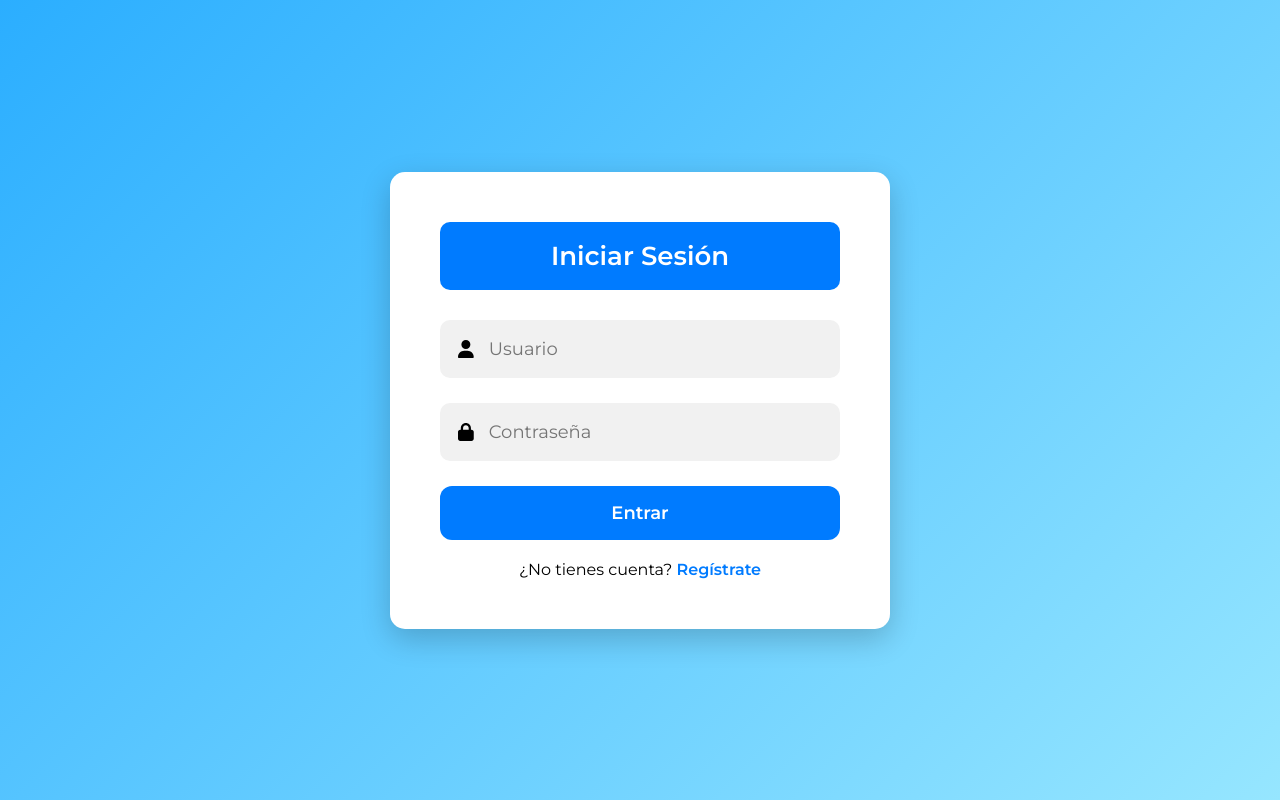
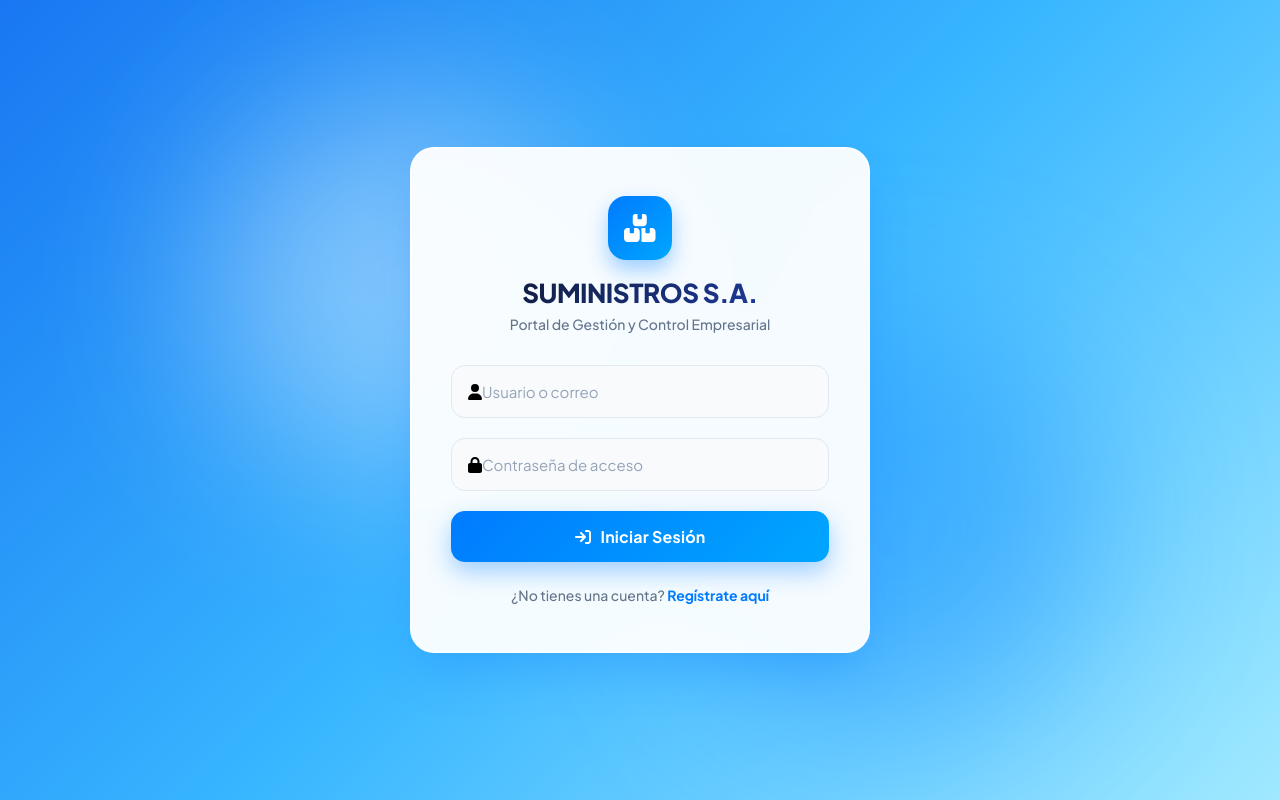
Before and after one commit to yandellcuevas-sketch/SuministrosSA, a PHP site: page /Suministros/LoginUser/login.php in a window 1280 px wide. Run offline with PHP 8.4, Linux system fonts and the light colour scheme.

Commit message:
Update login design to premium aesthetic and sync pages

```diff
--- a/LoginUser/login.css
+++ b/LoginUser/login.css
@@ -1,99 +1,261 @@
-@import url('https://fonts.googleapis.com/css2?family=Montserrat:wght@300;400;600&display=swap');
+@import url('https://fonts.googleapis.com/css2?family=Plus+Jakarta+Sans:wght@300;400;500;600;700;800&family=Montserrat:wght@400;600;700;800&display=swap');
+
+:root {
+    --primary: #007bff;
+    --primary-hover: #0056b3;
+    --primary-gradient: linear-gradient(135deg, #007bff 0%, #00a6ff 100%);
+    --bg-gradient: linear-gradient(135deg, #1877f2 0%, #38b6ff 50%, #a0e9ff 100%);
+    --card-bg: rgba(255, 255, 255, 0.95);
+    --text-main: #0f172a;
+    --text-muted: #64748b;
+    --border-color: #e2e8f0;
+    --input-bg: #f8fafc;
+    --shadow-premium: 0 25px 50px -12px rgba(0, 102, 255, 0.25), 0 0 0 1px rgba(255, 255, 255, 0.6) inset;
+    --radius-lg: 24px;
+    --radius-md: 14px;
+}
 
 * {
     margin: 0;
     padding: 0;
     box-sizing: border-box;
-    font-family: 'Montserrat', sans-serif;
+    font-family: 'Plus Jakarta Sans', 'Montserrat', sans-serif;
 }
 
 body {
-    background: linear-gradient(135deg, #2baeff, #96e6ff);
+    background: var(--bg-gradient);
+    min-height: 100vh;
     display: flex;
     align-items: center;
     justify-content: center;
-    height: 100vh;
-    padding: 20px;
+    padding: 24px;
+    position: relative;
+    overflow-x: hidden;
 }
 
-.login-container {
-    background: white;
-    padding: 50px;
-    border-radius: 15px;
-    box-shadow: 0 10px 30px rgba(0, 0, 0, 0.2);
-    text-align: center;
-    width: 500px;
-    animation: fadeIn 0.8s ease-in-out;
+/* Efectos de luz de fondo (glow decorativo) */
+body::before, body::after {
+    content: '';
+    position: absolute;
+    border-radius: 50%;
+    filter: blur(80px);
+    z-index: 0;
+    pointer-events: none;
 }
 
-@keyframes fadeIn {
-    from { opacity: 0; transform: translateY(-20px); }
-    to { opacity: 1; transform: translateY(0); }
+body::before {
+    width: 350px;
+    height: 350px;
+    background: rgba(255, 255, 255, 0.4);
+    top: 10%;
+    left: 15%;
+    animation: floatGlow 8s ease-in-out infinite alternate;
+}
+
+body::after {
+    width: 400px;
+    height: 400px;
+    background: rgba(0, 123, 255, 0.35);
+    bottom: 10%;
+    right: 15%;
+    animation: floatGlow 10s ease-in-out infinite alternate-reverse;
+}
+
+@keyframes floatGlow {
+    0% { transform: translate(0, 0) scale(1); }
+    100% { transform: translate(30px, 30px) scale(1.1); }
+}
+
+/* Tarjeta Principal de Login */
+.login-container {
+    background: var(--card-bg);
+    backdrop-filter: blur(20px);
+    -webkit-backdrop-filter: blur(20px);
+    padding: 48px 40px;
+    border-radius: var(--radius-lg);
+    box-shadow: var(--shadow-premium);
+    width: 100%;
+    max-width: 460px;
+    text-align: center;
+    position: relative;
+    z-index: 1;
+    border: 1px solid rgba(255, 255, 255, 0.8);
+    animation: slideUpFade 0.6s cubic-bezier(0.16, 1, 0.3, 1);
+}
+
+@keyframes slideUpFade {
+    from {
+        opacity: 0;
+        transform: translateY(30px) scale(0.97);
+    }
+    to {
+        opacity: 1;
+        transform: translateY(0) scale(1);
+    }
+}
+
+/* Encabezado e Insignia */
+.login-header {
+    margin-bottom: 32px;
+}
+
+.logo-badge {
+    width: 64px;
+    height: 64px;
+    margin: 0 auto 16px auto;
+    background: var(--primary-gradient);
+    border-radius: 18px;
+    display: flex;
+    align-items: center;
+    justify-content: center;
+    color: #ffffff;
+    font-size: 28px;
+    box-shadow: 0 10px 20px rgba(0, 123, 255, 0.35);
+    transition: transform 0.3s ease;
+}
+
+.logo-badge:hover {
+    transform: rotate(6deg) scale(1.05);
 }
 
 h2 {
-    background: #007bff;
-    color: white;
-    padding: 18px;
-    border-radius: 10px;
+    color: var(--text-main);
     font-size: 26px;
-    font-weight: bold;
-    margin-bottom: 30px;
+    font-weight: 800;
+    letter-spacing: -0.5px;
+    margin-bottom: 6px;
+    background: linear-gradient(135deg, #0f172a 0%, #1e40af 100%);
+    -webkit-background-clip: text;
+    -webkit-text-fill-color: transparent;
 }
 
+.subtitle {
+    color: var(--text-muted);
+    font-size: 14px;
+    font-weight: 500;
+}
+
+/* Grupos de Entrada */
 .input-group {
+    position: relative;
     display: flex;
     align-items: center;
-    gap: 15px;
-    margin-bottom: 25px;
-    padding: 18px;
-    background: #f1f1f1;
-    border-radius: 10px;
-    font-size: 18px;
+    background: var(--input-bg);
+    border: 1.5px solid var(--border-color);
+    border-radius: var(--radius-md);
+    padding: 4px 16px;
+    margin-bottom: 20px;
+    transition: all 0.25s ease;
+}
+
+.input-group:focus-within {
+    border-color: var(--primary);
+    background: #ffffff;
+    box-shadow: 0 0 0 4px rgba(0, 123, 255, 0.12);
+    transform: translateY(-1px);
 }
 
 .input-group i {
-    font-size: 22px;
-    color: #007bff;
+    font-size: 18px;
+    color: #94a3b8;
+    transition: color 0.25s ease;
+    margin-right: 12px;
+}
+
+.input-group:focus-within i {
+    color: var(--primary);
 }
 
 input {
     border: none;
-    background: none;
+    background: transparent;
     outline: none;
-    flex: 1;
-    font-size: 18px;
+    width: 100%;
+    padding: 12px 0;
+    font-size: 15px;
+    font-weight: 500;
+    color: var(--text-main);
 }
 
-button {
-    background: #007bff;
-    color: white;
-    border: none;
-    padding: 16px;
-    width: 100%;
-    border-radius: 12px;
-    cursor: pointer;
-    font-size: 18px;
-    font-weight: bold;
-    transition: 0.3s;
+input::placeholder {
+    color: #94a3b8;
+    font-weight: 400;
 }
 
-button:hover {
-    background: #005bbf;
-    transform: scale(1.05);
+/* Botón de Ingreso */
+button[type="submit"] {
+    background: var(--primary-gradient);
+    color: #ffffff;
+    border: none;
+    padding: 15px;
+    width: 100%;
+    border-radius: var(--radius-md);
+    cursor: pointer;
+    font-size: 16px;
+    font-weight: 700;
+    letter-spacing: 0.2px;
+    transition: all 0.3s cubic-bezier(0.16, 1, 0.3, 1);
+    box-shadow: 0 10px 25px rgba(0, 123, 255, 0.35);
+    display: flex;
+    align-items: center;
+    justify-content: center;
+    gap: 10px;
+    margin-top: 10px;
 }
 
+button[type="submit"]:hover {
+    transform: translateY(-2px);
+    box-shadow: 0 15px 30px rgba(0, 123, 255, 0.45);
+    filter: brightness(1.05);
+}
+
+button[type="submit"]:active {
+    transform: translateY(0);
+}
+
+/* Enlace de Registro */
 .register-link {
-    margin-top: 20px;
-    font-size: 16px;
+    margin-top: 24px;
+    font-size: 14px;
+    color: var(--text-muted);
+    font-weight: 500;
 }
 
 .register-link a {
-    color: #007bff;
+    color: var(--primary);
     text-decoration: none;
-    font-weight: bold;
+    font-weight: 700;
+    transition: all 0.2s ease;
+    position: relative;
 }
 
 .register-link a:hover {
-    text-decoration: underline;
+    color: var(--primary-hover);
+    text-decoration: none;
 }
+
+.register-link a::after {
+    content: '';
+    position: absolute;
+    bottom: -2px;
+    left: 0;
+    width: 0%;
+    height: 2px;
+    background: var(--primary);
+    transition: width 0.25s ease;
+}
+
+.register-link a:hover::after {
+    width: 100%;
+}
+
+/* Responsive */
+@media (max-width: 480px) {
+    .login-container {
+        padding: 36px 24px;
+        border-radius: 20px;
+    }
+    h2 {
+        font-size: 22px;
+    }
+}
--- a/LoginUser/login.php
+++ b/LoginUser/login.php
@@ -2,26 +2,34 @@
 <html lang="es">
 <head>
     <meta charset="UTF-8">
-    <title>Iniciar Sesión</title>
+    <meta name="viewport" content="width=device-width, initial-scale=1.0">
+    <title>Iniciar Sesión - Suministros S.A.</title>
     <link rel="stylesheet" href="login.css">
     <script src="https://cdnjs.cloudflare.com/ajax/libs/font-awesome/6.4.2/js/all.min.js" crossorigin="anonymous"></script>
 </head>
 
 <body>
     <div class="login-container">
-        <h2>Iniciar Sesión</h2>
+        <div class="login-header">
+            <div class="logo-badge">
+                <i class="fas fa-boxes-stacked"></i>
+            </div>
+            <h2>SUMINISTROS S.A.</h2>
+            <p class="subtitle">Portal de Gestión y Control Empresarial</p>
+        </div>
+
         <form action="procesar_login.php" method="POST">
             <div class="input-group">
                 <i class="fas fa-user"></i>
-                <input type="text" name="usuario" placeholder="Usuario" required>
+                <input type="text" name="usuario" placeholder="Usuario o correo" required autocomplete="username">
             </div>
             <div class="input-group">
                 <i class="fas fa-lock"></i>
-                <input type="password" name="password" placeholder="Contraseña" required>
+                <input type="password" name="password" placeholder="Contraseña de acceso" required autocomplete="current-password">
             </div>
-            <button type="submit">Entrar</button>
+            <button type="submit"><i class="fas fa-arrow-right-to-bracket"></i> Iniciar Sesión</button>
         </form>
-        <p class="register-link">¿No tienes cuenta? <a href="registro.php">Regístrate</a></p>
+        <p class="register-link">¿No tienes una cuenta? <a href="registro.php">Regístrate aquí</a></p>
     </div>
 </body>
 </html>
```
Also changed, not shown: index.html (+176 -30 lines).
